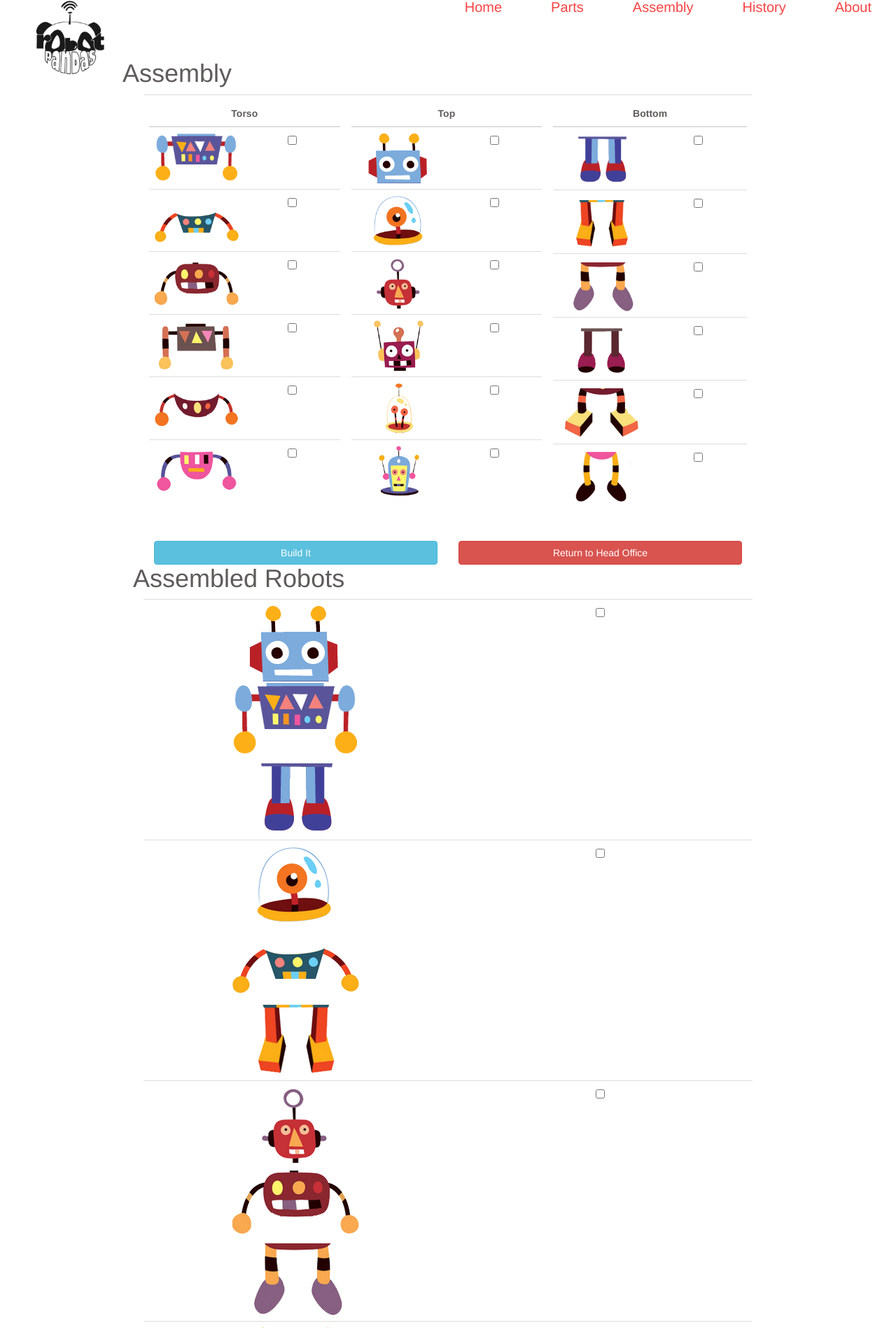
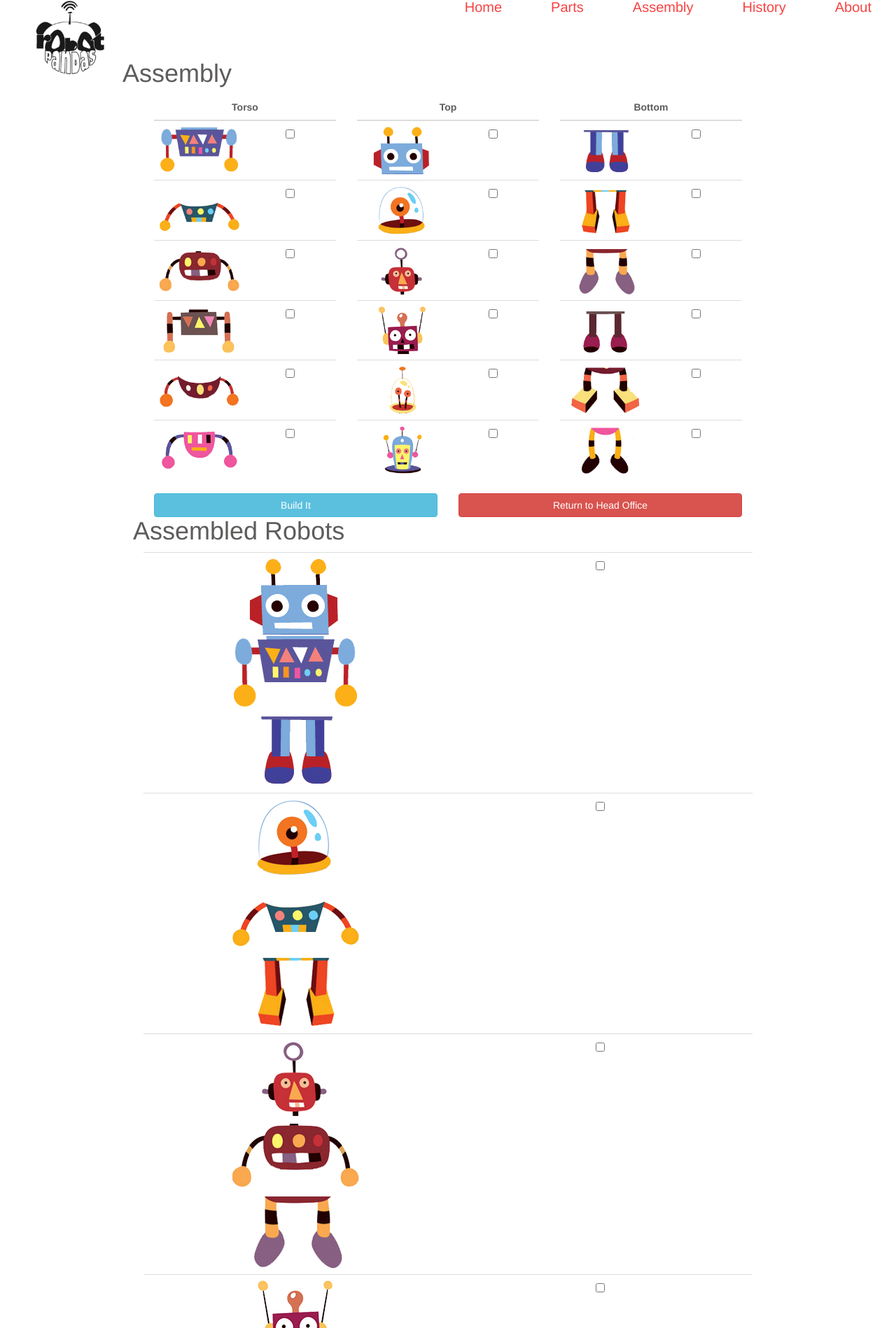
Before and after one commit to tomminwoonam/COMP4711ASN, a CodeIgniter app: page /database/assembly in a window 1280 px wide. Shown: the part 15-1913 px from the top of the page at 70% size. Run offline with CodeIgniter, Linux system fonts and the light colour scheme.

Commit message:
more styling fixex

```diff
--- a/application/views/assembly.php
+++ b/application/views/assembly.php
@@ -2,9 +2,8 @@
 
 <div class="container-fluid">
     <div class="col-sm-12">
-        <table class="table">
             <!-- Top -->
-            <td>
+        <div class="col-sm-4">
                 <table class="table">
                     <thead>
                         <th class="assembly-header" colspan="3">
@@ -22,9 +21,9 @@
                     </tr>
                     {/torso}
                 </table>
-            </td>
+            </div>
             <!-- Torso -->
-            <td>
+            <div class="col-sm-4">
                 <table class="table">
                     <thead>
                         <th class="assembly-header" colspan="3">
@@ -41,9 +40,9 @@
                     </tr>
                     {/top}
                 </table>
-                </td>
+                </div>
                 <!-- Legs -->
-                <td>
+                <div class="col-sm-4">
                     <table class="table">
                         <thead>
                             <th class="assembly-header" colspan="3">
@@ -60,8 +59,7 @@
                         </tr>
                         {/bottom}
                     </table>
-                    </td>
-        </table>
+                    </div>
     </div>
     <div class="col-sm-12">
         <div class="col-sm-6">
```
Also changed, not shown: public/css/template.css (+5 -7 lines).
